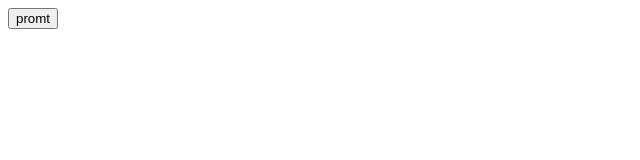
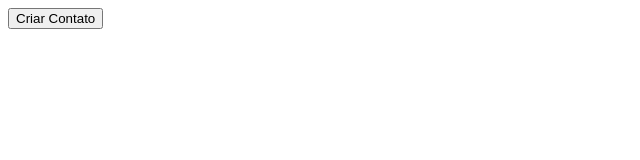
Before and after one commit to Rhavgar/Rhavgar.github.io, a plain HTML site: page 2020/0207/agenda.html in a window 1280 px wide. Shown: the whole page, without its empty margins (0-640 px from the left). Drawn offline with Linux system fonts and the light colour scheme.

Commit message:
Update agenda.html

```diff
--- a/2020/0207/agenda.html
+++ b/2020/0207/agenda.html
@@ -8,6 +8,6 @@
     <noscript>
       <p> YOU SHALL NOT PASS! </p>
     </noscript>
-    <input type="button" name="Criar" value="promt" onclick="pfvrInfo();">
+    <input type="button" name="name" value="Criar Contato" onclick="pfvrInfo();">
   </body>
 </html>
```
